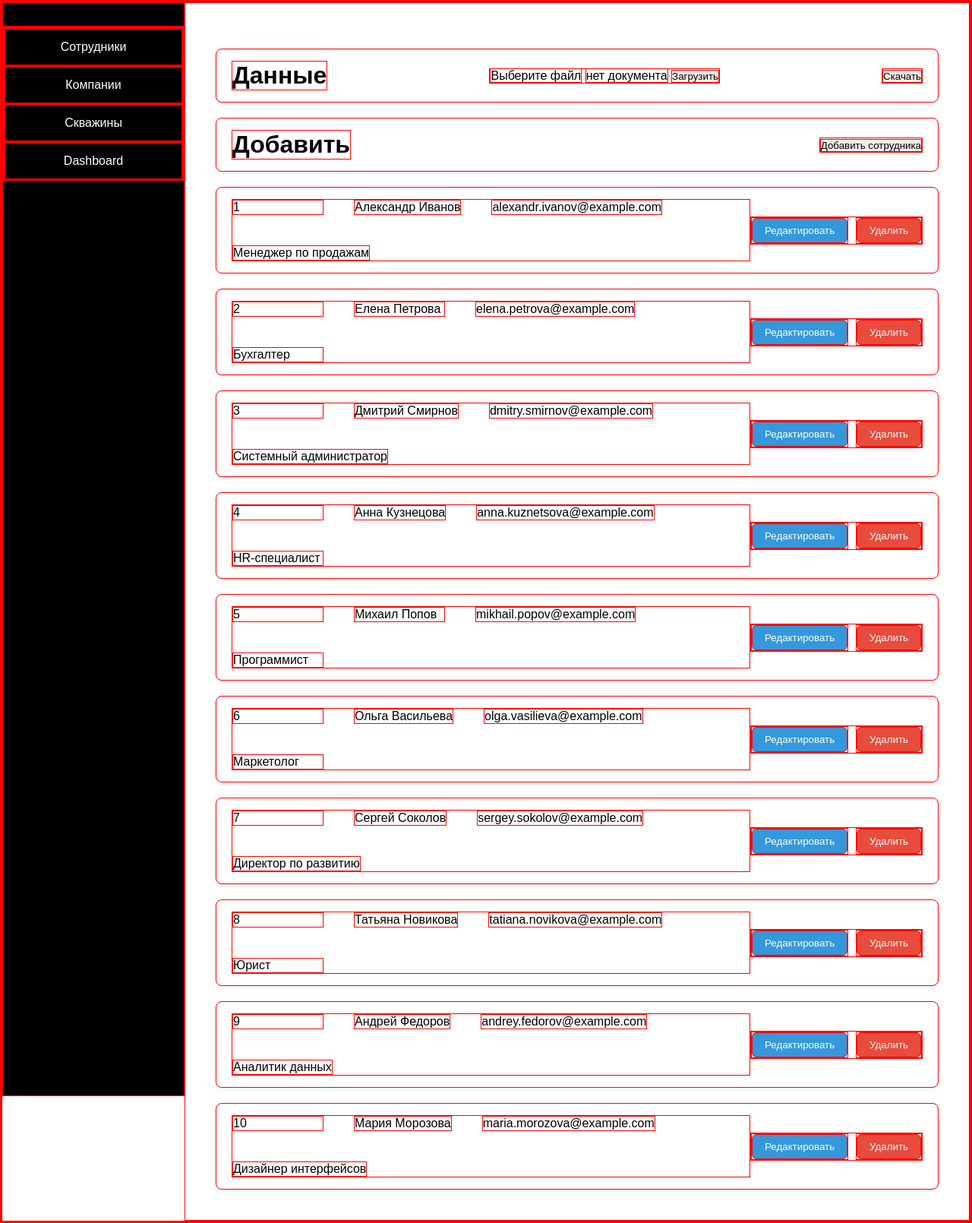
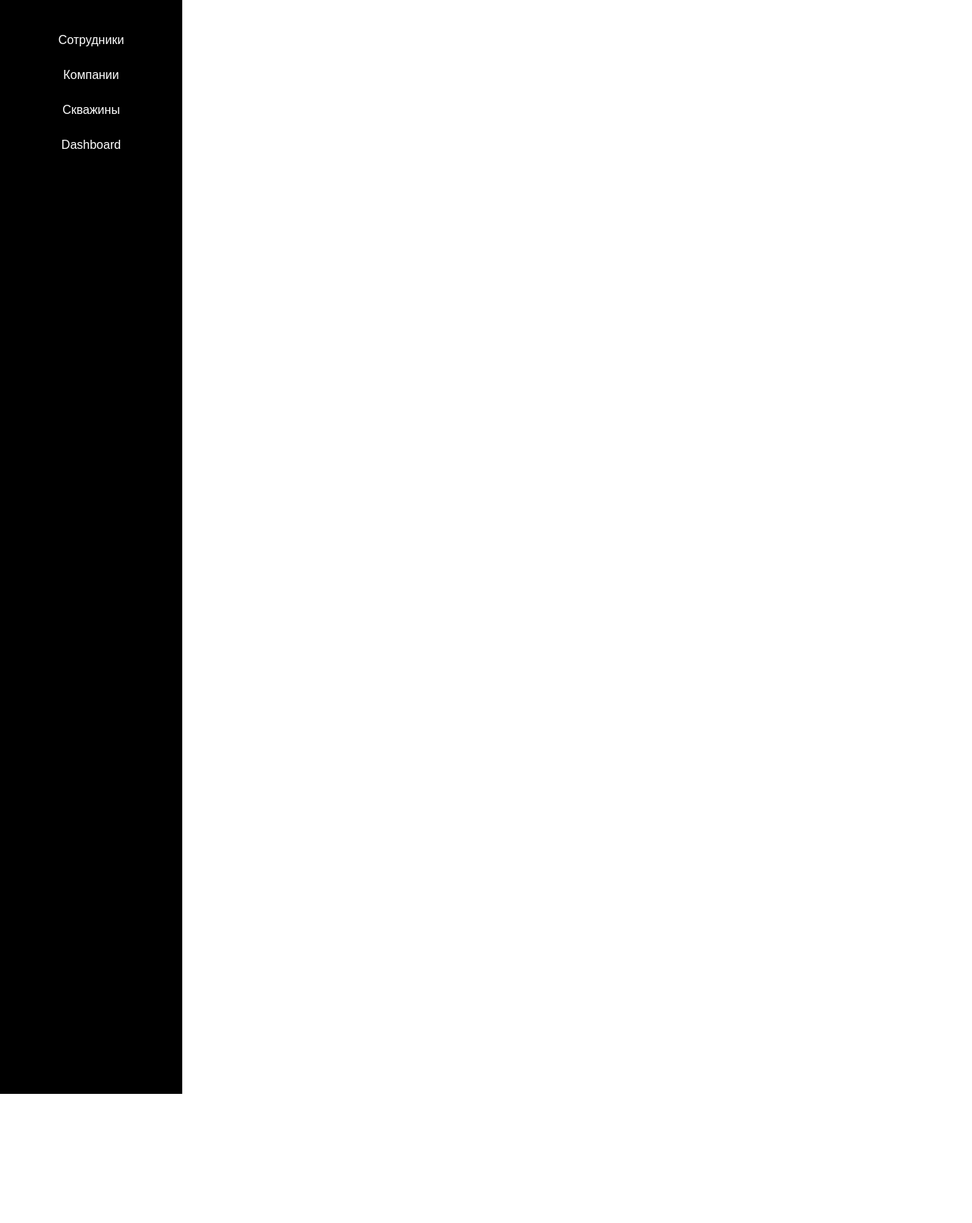
Before and after one commit to rauaan/KMG-crud-app, a Flask app: page / in a window 1280 px wide. Shown: the whole page at 76% size. After the commit the page ends 1440 px from the top, so only its background shows below. Run offline with Flask 3, Linux system fonts and the light colour scheme; some libraries are stand-ins or nearby versions.

Commit message:
linked to db + reorganized

```diff
--- /dev/null
+++ b/app/app.py
@@ -0,0 +1,63 @@
+from flask import Flask, render_template, request, redirect, url_for, send_file
+import pandas as pd
+import io
+from extensions import db
+
+app = Flask(__name__)
+app.config["SQLALCHEMY_DATABASE_URI"] = (
+    "postgresql+psycopg2://postgres:postgres@localhost:5432/KMG-T2"
+)
+
+db.init_app(app)
+from routes.users import users_bp
+from routes.companies import companies_bp
+app.register_blueprint(users_bp, url_prefix="/users")
+app.register_blueprint(companies_bp, url_prefix="/companies")
+
+@app.route('/', methods=["GET"])
+def index():
+
+    return render_template("base.html")
+
+
+@app.route("/upload", methods=["POST"])
+def upload():
+    global employees
+
+    # file = request.files["excel_file"]
+
+    # df = pd.read_excel(file)
+    # employees = df.to_dict(orient="records")
+
+    return render_template(
+        "main/index.html",
+        employees=employees
+    )
+
+@app.route("/download", methods=["GET"])
+def download():
+    df = pd.DataFrame(employees)
+    buffer = io.BytesIO()
+    with pd.ExcelWriter(buffer, engine='openpyxl') as writer:
+        df.to_excel(writer, sheet_name='Sheet1', index=False)
+
+    buffer.seek(0)
+
+    return send_file(
+        buffer,
+        mimetype='application/vnd.openxmlformats-officedocument.spreadsheetml.sheet',
+        as_attachment=True,
+        download_name='file.xlsx'
+    )
+
+
+@app.route("/login")
+def login():
+    return render_template("auth/login.html")
+
+
+if __name__ == '__main__':
+    with app.app_context():
+        db.create_all()
+
+    app.run(debug=True)
--- /dev/null
+++ b/app/extensions.py
@@ -0,0 +1,2 @@
+from flask_sqlalchemy import SQLAlchemy
+db = SQLAlchemy()
--- a/static/style.css
+++ b/app/static/style.css
@@ -3,7 +3,7 @@
     padding: 0;
     box-sizing: border-box;
 
-    border: 1px solid red !important;
+    /* border: 1px solid red !important; */
 
 }
 
@@ -124,6 +124,10 @@ body {
 #upload{
     display: none;
 }
+#label-upload{
+    border: 1px solid gray;
+}
+
 /* /////// */
 /* .details-panel {
     position: fixed;
--- /dev/null
+++ b/app/templates/base.html
@@ -0,0 +1,24 @@
+<!DOCTYPE html>
+<html lang="en">
+<head>
+    <meta charset="UTF-8">
+    <link rel="stylesheet" href="{{ url_for('static', filename='style.css') }}">
+    <script src="{{ url_for('static', filename='script.js') }}"></script>
+    {% block head %} {% endblock %}
+</head>
+<body>
+    <div class="container">
+        <nav class="nav-bar" id="nav-bar" aria-hidden="true">
+            <div class="nav-bar-header">
+
+            </div>
+            <ul class="nav-list">
+                <li class="nav-bar-item"><a href="{{ url_for('users.users') }}" class="nav-link">Сотрудники</a></li>
+                <li class="nav-bar-item"><a href="{{ url_for('companies.companies') }}" class="nav-link">Компании</a></li>
+                            <li class="nav-bar-item"><a href="#" class="nav-link">Скважины</a></li>
+                <li class="nav-bar-item"><a href="#" class="nav-link">Dashboard</a></li>
+            </ul>
+        </nav>
+        {% block body %} {% endblock %}
+    </div>
+</body>
--- a/templates/main/index.html
+++ b/app/templates/main/index.html
@@ -5,27 +5,14 @@
 {% endblock %}
 
 {% block body %}
-<div class="container">
-
-    <nav class="nav-bar" id="nav-bar" aria-hidden="true">
-        <div class="nav-bar-header">
-
-        </div>
-        <ul class="nav-list">
-            <li class="nav-bar-item"><a href="#" class="nav-link">Сотрудники</a></li>
-            <li class="nav-bar-item"><a href="#" class="nav-link">Компании</a></li>
-                        <li class="nav-bar-item"><a href="#" class="nav-link">Скважины</a></li>
-            <li class="nav-bar-item"><a href="#" class="nav-link">Dashboard</a></li>
-        </ul>
-    </nav>
 
     <main class="content">
 
         <div class="data-row">
             <h1>Данные</h1>
             <form action="/upload" method="POST" enctype="multipart/form-data">
-                <label for = "upload">Выберите файл</label>
-                <span id="file-name">нет документа</span>
+                <label for = "upload" id="label-upload">Выберите файл</label>
+                <span id="file-name">-</span>
                 <input type="file" name="excel_file" accept=".xlsx,.xls" id="upload" required>
                 <button type="submit">Загрузить</button>
             </form>
@@ -39,34 +26,36 @@
         <div class="data-row">
             <h1>Добавить</h1>
 
-            <a href="{{ url_for('create_employee') }}">
+            <a href="{{ url_for('users.create_employee') }}">
                 <button>Добавить сотрудника</button>
             </a>
         </div>
 
+        {% if employees | length < 1 %}
+        <h1> Нет сотрудников </h1>
+        {% else %}
         {% for employee in employees %}
         <div class="data-row">
 
             <div class="data-info">
-                {% for value in employee.values() %}
-                <span>{{ value }}</span>
-                {% endfor %}
+                <span>{{ employee.id }}</span>
+                <span>{{ employee.lName }}</span>
+                <span>{{ employee.fName }}</span>
             </div>
 
             <div class="data-actions">
-                <a href="{{ url_for('edit_employee', id=employee['id']) }}" method="POST">
+                <a href="{{ url_for('users.edit_employee', id=employee['id']) }}" method="POST">
                     <button class="info-btn"> Редактировать </button>
                 </a>
-                <form action="{{ url_for('delete_employee', id=employee['id']) }}" method="POST">
-                    <button class="delete-btn" type="submit"> Удалить </button>
+                <form action="{{ url_for('users.delete_employee', id=employee['id']) }}" method="POST">
+                    <button class="delete-btn" type="submit" onclick="return confirm('Вы уверены что хотите удалить сотрудника?');"> Удалить </button>
                 </form>
             </div>
 
         </div>
         {% endfor %}
-
+        {% endif %}
 
     </main>
 
-</div>
 {% endblock %}
--- a/main.py
+++ /dev/null
@@ -1,172 +0,0 @@
-from flask import Flask, render_template, request, redirect, url_for, send_file
-import pandas as pd
-import io
-# from flask_sqlalchemy import sqlalchemy
-
-app = Flask(__name__)
-
-######
-employees = [
-    {
-        "id" : 1,
-        "name": "Александр Иванов",
-        "email": "alexandr.ivanov@example.com",
-        "position": "Менеджер по продажам",
-    },
-    {
-        "id" : 2,
-        "name": "Елена Петрова",
-        "email": "elena.petrova@example.com",
-        "position": "Бухгалтер",
-    },
-    {
-        "id" : 3,
-        "name": "Дмитрий Смирнов",
-        "email": "dmitry.smirnov@example.com",
-        "position": "Системный администратор",
-    },
-    {
-        "id" : 4,
-        "name": "Анна Кузнецова",
-        "email": "anna.kuznetsova@example.com",
-        "position": "HR-специалист",
-    },
-    {
-        "id" : 5,
-        "name": "Михаил Попов",
-        "email": "mikhail.popov@example.com",
-        "position": "Программист",
-    },
-    {
-        "id" : 6,
-        "name": "Ольга Васильева",
-        "email": "olga.vasilieva@example.com",
-        "position": "Маркетолог",
-    },
-    {
-        "id" : 7,
-        "name": "Сергей Соколов",
-        "email": "sergey.sokolov@example.com",
-        "position": "Директор по развитию",
-    },
-    {
-        "id" : 8,
-        "name": "Татьяна Новикова",
-        "email": "tatiana.novikova@example.com",
-        "position": "Юрист",
-    },
-    {
-        "id" : 9,
-        "name": "Андрей Федоров",
-        "email": "andrey.fedorov@example.com",
-        "position": "Аналитик данных",
-    },
-    {
-        "id" : 10,
-        "name": "Мария Морозова",
-        "email": "maria.morozova@example.com",
-        "position": "Дизайнер интерфейсов",
-    }
-]
-#####
-
-@app.route('/')
-def index():
-    return render_template("main/index.html", employees=employees)
-
-@app.route("/upload", methods=["POST"])
-def upload():
-    global employees
-
-    file = request.files["excel_file"]
-
-    df = pd.read_excel(file)
-    employees = df.to_dict(orient="records")
-
-    return render_template(
-        "main/index.html",
-        employees=employees
-    )
-
-@app.route("/download", methods=["GET"])
-def download():
-    df = pd.DataFrame(employees)
-    buffer = io.BytesIO()
-    with pd.ExcelWriter(buffer, engine='openpyxl') as writer:
-        df.to_excel(writer, sheet_name='Sheet1', index=False)
-
-    buffer.seek(0)
-
-    return send_file(
-        buffer,
-        mimetype='application/vnd.openxmlformats-officedocument.spreadsheetml.sheet',
-        as_attachment=True,
-        download_name='file.xlsx'
-    )
-
-
-@app.route("/create", methods=["GET", "POST"])
-def create_employee():
-
-    if request.method == "POST":
-        try:
-            employee = {
-                "id": len(employees) + 1,
-                "name": request.form["name"],
-                "email": request.form["email"],
-                "position": request.form["position"],
-            }
-
-            employees.append(employee)
-            return redirect(url_for("index"))
-        except Exception as e:
-            return f"ERROR{e}"
-
-    return render_template(
-        "main/create_employee.html",
-        employee=None,
-        title="Добавить сотрудника",
-        button_text="Создать")
-
-
-@app.route("/delete/<int:id>", methods=["GET", "POST"])
-def delete_employee(id:int):
-
-    if request.method == "POST":
-        try:
-            for employee in employees:
-                if employee["id"] == id:
-                    employees.remove(employee)
-                    break
-            return redirect(url_for("index"))
-        except Exception as e:
-            return f"ERROR {e}"
-
-
-@app.route("/edit/<int:id>", methods=["GET", "POST"])
-def edit_employee(id):
-    employee = next((e for e in employees if e["id"] == id), None)
-
-    if employee is None:
-        return "Employee not found", 404
-
-    if request.method == "POST":
-        employee["name"] = request.form["name"]
-        employee["email"] = request.form["email"]
-        employee["position"] = request.form["position"]
-
-        return redirect(url_for("index"))
-
-    return render_template(
-        "main/create_employee.html",
-        employee=employee,
-        title="Редактировать сотрудника",
-        button_text="Сохранить"
-    )
-
-
-# class DataRow(db.Model):
-#     id = db.Column(db.Integer, primary_key = True)
-
-if __name__ == '__main__':
-    app.run(debug=True)
--- a/templates/base.html
+++ /dev/null
@@ -1,11 +0,0 @@
-<!DOCTYPE html>
-<html lang="en">
-<head>
-    <meta charset="UTF-8">
-    <link rel="stylesheet" href="{{ url_for('static', filename='style.css') }}">
-    <script src="{{ url_for('static', filename='script.js') }}"></script>
-    {% block head %} {% endblock %}
-</head>
-<body>
-    {% block body %} {% endblock %}
-</body>
```
Also changed, not shown: app/models.py (added, +26 -0 lines), app/routes/companies.py (added, +12 -0 lines), app/routes/users.py (added, +69 -0 lines), app/templates/main/create_user.html (added, +23 -0 lines), templates/main/create_employee.html (deleted, +0 -22 lines), app/static/script.js (renamed from static/script.js), app/templates/auth/login.html (renamed from templates/auth/login.html).
